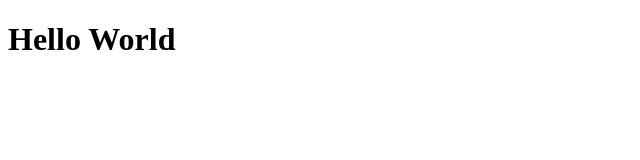
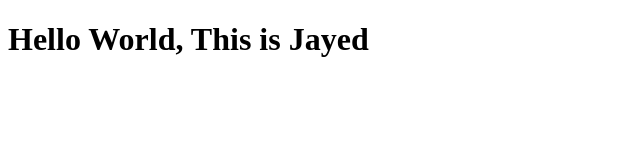
Before and after one commit to jayedrashid/module5-solution, a plain HTML site: page index.html in a window 1280 px wide. Shown: the whole page, without its empty margins (0-640 px from the left). Drawn offline with Linux system fonts and the light colour scheme.

Commit message:
file edited

```diff
--- a/index.html
+++ b/index.html
@@ -7,6 +7,6 @@
     <title>Hello</title>
 </head>
 <body>
-    <h1>Hello World</h1>
+    <h1>Hello World, This is Jayed</h1>
 </body>
 </html>
```
